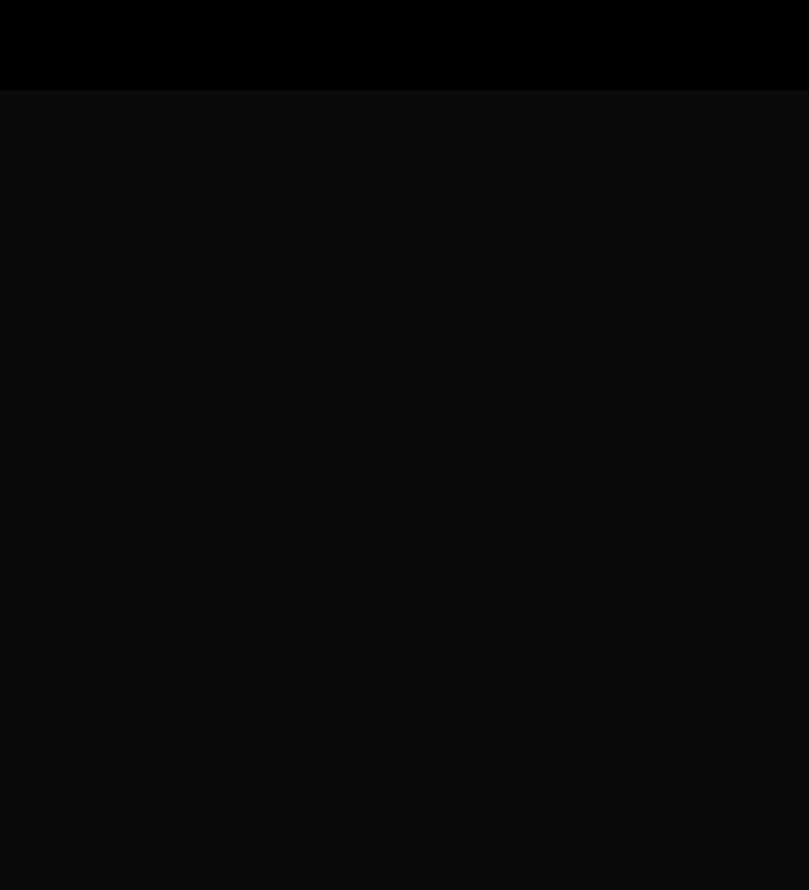
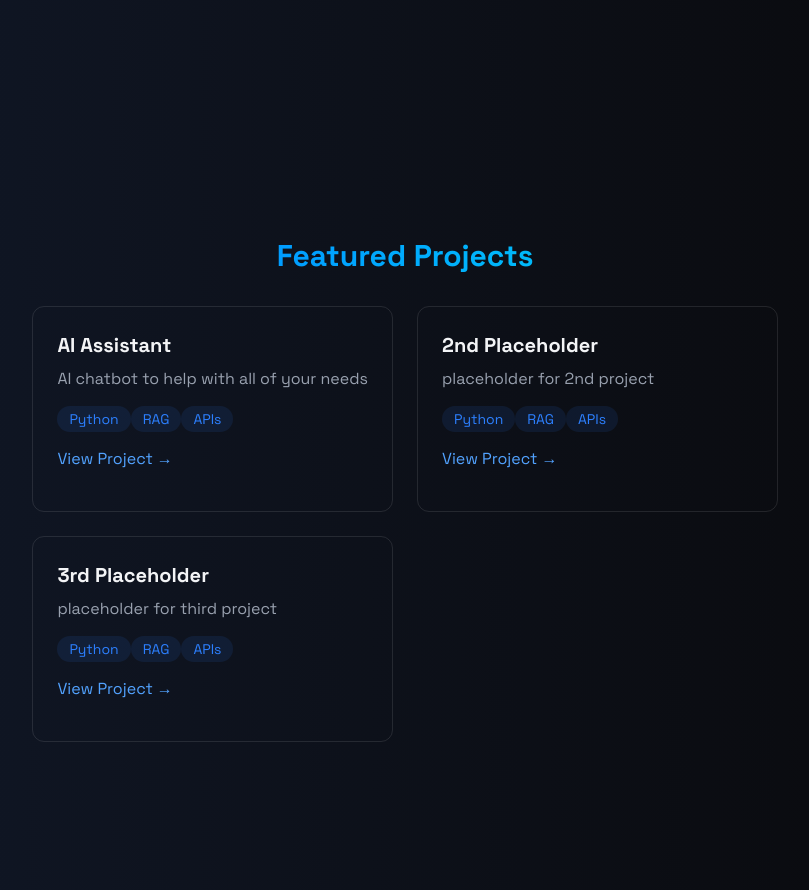
Before and after one commit to AaronConnolly/my-portfolio, a React (Vite) app: page / in a window 1280 px wide. Shown: the part 1534-2424 px from the top of the page, without its empty margins (235-1044 px from the left). Before the commit the page ends 1624 px from the top, so only its background shows below. Built offline with nearby package versions, Linux system fonts and the light colour scheme.

Commit message:
Created the initial design for project section

```diff
--- a/src/App.jsx
+++ b/src/App.jsx
@@ -5,6 +5,7 @@
 import { MobileMenu } from "./components/MobileMenu";
 import { Home } from "./components/sections/Home";
 import { About } from "./components/sections/About";
+import { Projects } from "./components/sections/Projects";
 import "./index.css";
 
 function App() {
@@ -17,13 +18,14 @@
       <div
         className={`min-h-screen transition-opacity duration-700 ${
           isLoaded ? "opacity-100" : "opacity-0"
-        } bg-black text-gray-100`}
+        } bg-gradient-to-r from-gray-900 to-zinc-950 text-gray-100`}
       >
         -
         <Navbar menuOpen={menuOpen} setMenuOpen={setMenuOpen} />
         <MobileMenu menuOpen={menuOpen} setMenuOpen={setMenuOpen} />
         <Home />
         <About />
+        <Projects />
       </div>
     </>
   );
--- a/src/components/sections/Projects.jsx
+++ b/src/components/sections/Projects.jsx
@@ -0,0 +1,105 @@
+export const Projects = () => {
+  return (
+    <section
+      id="projects"
+      className="min-h-screen flex items-center justify-center py-20"
+    >
+      <div className="max-w-5xl mx-auto px-4">
+        <h2 className="text-3xl font-bold mb-8 bg-gradient-to-r from-blue-500 to-cyan-400 bg-clip-text text-transparent text-center">
+          Featured Projects
+        </h2>
+        <div className="grid grid-cols-1 md:grid-cols-2 gap-6">
+          <div
+            className="p-6 rounded-xl border border-white/10 hover:-translate-y-1 hover:border-blue-500/30
+                        hover:shadow-[0_2_8px_rgba(59,130,246,0.2)] transition-all"
+          >
+            <h3 className="text-xl font-bold mb-2"> AI Assistant</h3>
+            <p className="text-gray-400 mb-4">
+              AI chatbot to help with all of your needs
+            </p>
+            <div>
+              {["Python", "RAG", "APIs"].map((tech, key) => (
+                <span
+                  key={key}
+                  className="bg-blue-500/10 text-blue-500 py-1 px-3 rounded-full text-sm
+                               hover:bg-blue-500/20 hover:shadow-[0_2_8px_rgba(59,130,246,0.1)] transition-all"
+                >
+                  {tech}
+                </span>
+              ))}
+            </div>
+
+            <div className="flex justify-between items-center">
+              <a
+                href="#"
+                className="text-blue-400 hover:text-blue-300 transition-colors my-4"
+              >
+                View Project →
+              </a>
+            </div>
+          </div>
+          <div
+            className="p-6 rounded-xl border border-white/10 hover:-translate-y-1 hover:border-blue-500/30
+                        hover:shadow-[0_2_8px_rgba(59,130,246,0.2)] transition-all"
+          >
+            <h3 className="text-xl font-bold mb-2"> 2nd Placeholder</h3>
+            <p className="text-gray-400 mb-4">
+              placeholder for 2nd project
+            </p>
+            <div>
+              {["Python", "RAG", "APIs"].map((tech, key) => (
+                <span
+                  key={key}
+                  className="bg-blue-500/10 text-blue-500 py-1 px-3 rounded-full text-sm
+                               hover:bg-blue-500/20 hover:shadow-[0_2_8px_rgba(59,130,246,0.1)] transition-all"
+                >
+                  {tech}
+                </span>
+              ))}
+            </div>
+
+            <div className="flex justify-between items-center">
+              <a
+                href="#"
+                className="text-blue-400 hover:text-blue-300 transition-colors my-4"
+              >
+                View Project →
+              </a>
+            </div>
+          </div>
+
+          <div
+            className="p-6 rounded-xl border border-white/10 hover:-translate-y-1 hover:border-blue-500/30
+                        hover:shadow-[0_2_8px_rgba(59,130,246,0.2)] transition-all"
+          >
+            <h3 className="text-xl font-bold mb-2"> 3rd Placeholder</h3>
+            <p className="text-gray-400 mb-4">
+              placeholder for third project
+            </p>
+            <div>
+              {["Python", "RAG", "APIs"].map((tech, key) => (
+                <span
+                  key={key}
+                  className="bg-blue-500/10 text-blue-500 py-1 px-3 rounded-full text-sm
+                               hover:bg-blue-500/20 hover:shadow-[0_2_8px_rgba(59,130,246,0.1)] transition-all"
+                >
+                  {tech}
+                </span>
+              ))}
+            </div>
+
+            <div className="flex justify-between items-center">
+              <a
+                href="#"
+                className="text-blue-400 hover:text-blue-300 transition-colors my-4"
+              >
+                View Project →
+              </a>
+            </div>
+          </div>
+
+        </div>
+      </div>
+    </section>
+  );
+};
--- a/src/index.css
+++ b/src/index.css
@@ -5,7 +5,6 @@
   margin: 0;
   padding: 0;
   font-family: "Space Grotesk", sans-serif;
-  background: #0a0a0a;
   color: #f3f4f6;
 }
 
```
